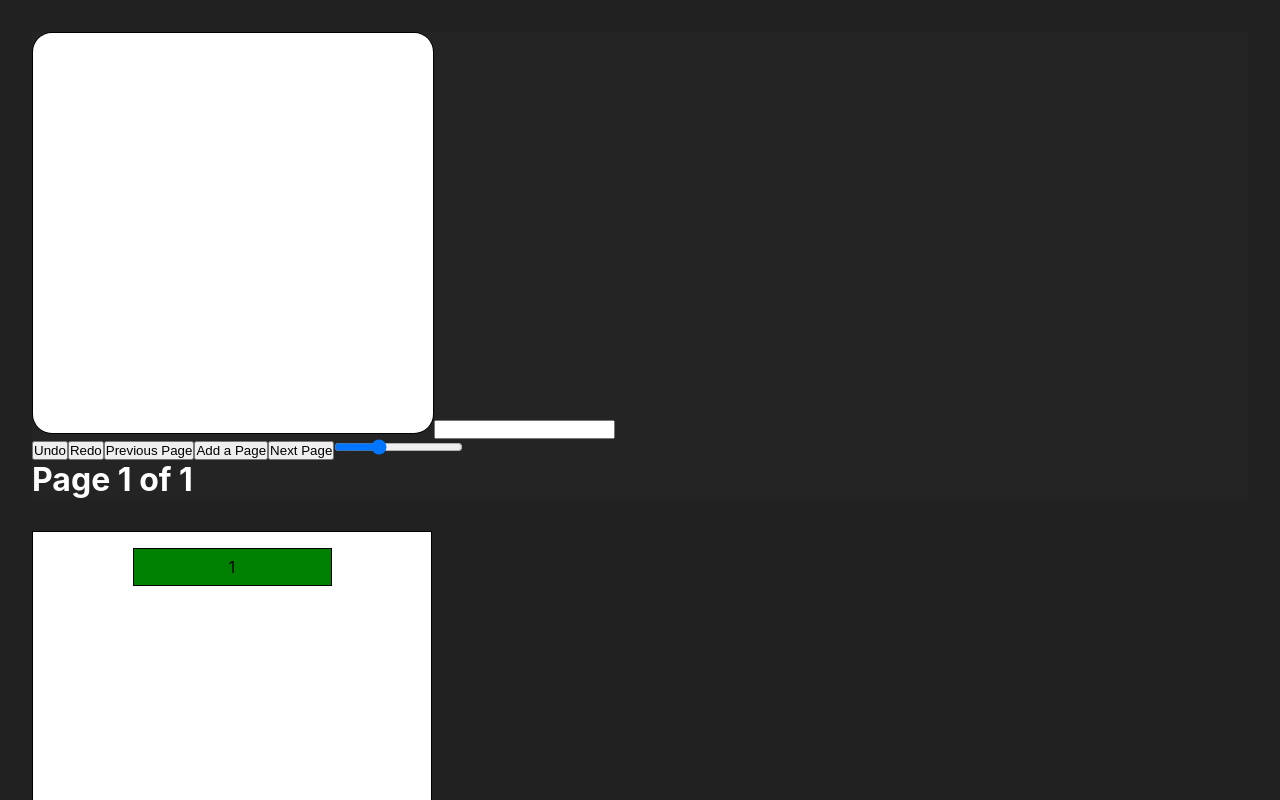
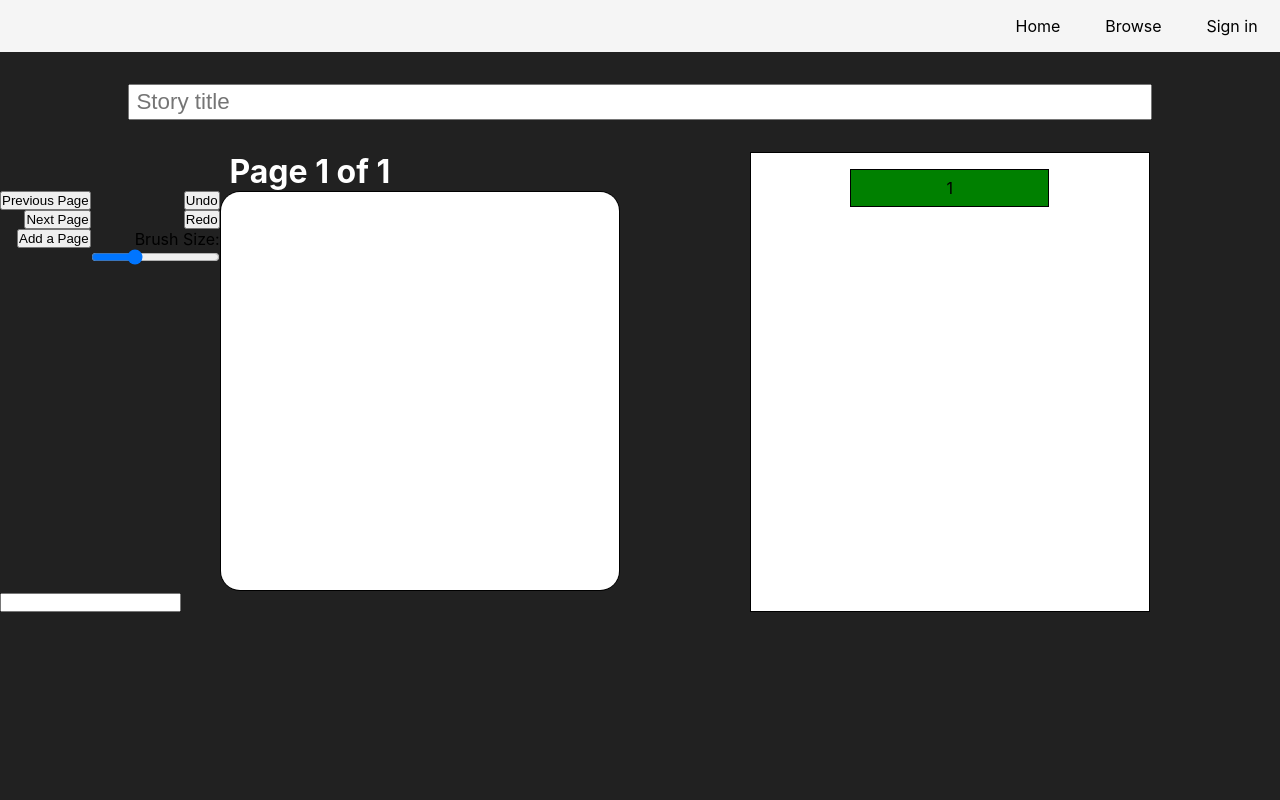
Before and after one commit to Shoozle/React-Story-Creator, a React (Create React App) app: page / in a window 1280 px wide. Shown: the top 800 px of the page. Built offline with nearby package versions, Linux system fonts and the light colour scheme.

Commit message:
generic nav added, multi toolboxes

```diff
--- /dev/null
+++ b/src/App.css
@@ -0,0 +1,10 @@
+.App {
+    display: flex;
+    justify-content: space-around;
+}
+
+@media screen and (max-width: 800px) {
+    .App {
+        flex-direction: column;
+    }
+}
--- a/src/App.js
+++ b/src/App.js
@@ -1,8 +1,13 @@
 import { createContext, useReducer, useState } from 'react';
 import Canvas from './components/Canvas/Canvas';
 import Flowchart from './components/Flowchart/Flowchart';
+import Navbar from './components/UI/Navbar/Navbar';
 
 import storyReducer from './store/story';
+
+import './App.css'
+import classes from './app.module.css';
+
 
 export const StoryContext = createContext();
 
@@ -27,15 +32,20 @@ function App() {
   const [storyState, dispatchStory] = useReducer(storyReducer, initialStoryState)
 
   return (
+    <>
+      <Navbar />
       <StoryContext.Provider
         value={{
           storyState: storyState,
-          dispatchStory: dispatchStory}}>
+          dispatchStory: dispatchStory
+        }}>
+        <input className={classes.title} placeholder="Story title" type="text" />
         <div className="App">
-          <Canvas pageNum={pageNum} onPageChange={changePageHandler}/>
-          <Flowchart pageNum={pageNum} onPageChange={changePageHandler}/>
+          <Canvas pageNum={pageNum} onPageChange={changePageHandler} />
+          <Flowchart pageNum={pageNum} onPageChange={changePageHandler} />
         </div>
       </StoryContext.Provider>
+    </>
   );
 }
 
--- /dev/null
+++ b/src/app.module.css
@@ -0,0 +1,8 @@
+.title{
+    display: block;
+    width: 80%;
+    margin: 0 auto;
+    font-size: 1.4rem;
+    margin-bottom: 2rem;
+    padding: .2rem .4rem;
+}
--- a/src/components/Canvas/Canvas.js
+++ b/src/components/Canvas/Canvas.js
@@ -11,7 +11,7 @@ const Canvas = (props) => {
     const [painting, setPainting] = useState(false);
     const storyContext = useContext(StoryContext);
     const { pages } = storyContext.storyState;
-    const {pageNum} = props;
+    const { pageNum } = props;
     const maxPages = 20;
     const [brushSize, setBrushSize] = useState(20);
 
@@ -27,7 +27,7 @@ const Canvas = (props) => {
         }
 
         const image = new Image();
-        image.src = pages[pageNum].edits[pages[pageNum].editIndex -1];
+        image.src = pages[pageNum].edits[pages[pageNum].editIndex - 1];
         image.onload = () => ctx.drawImage(image, 0, 0);
 
         if (pages[pageNum].text === undefined || null) {
@@ -70,13 +70,13 @@ const Canvas = (props) => {
 
     const undo = () => {
         if (pages[pageNum].editIndex > 1) {
-            storyContext.dispatchStory({type: 'UNDO_PAINTING', payload: { pageNum }});
+            storyContext.dispatchStory({ type: 'UNDO_PAINTING', payload: { pageNum } });
         }
     }
 
     const redo = () => {
         if (pages[pageNum].editIndex < storyContext.storyState.pages[pageNum].edits.length) {
-            storyContext.dispatchStory({type: 'REDO_PAINTING', payload: { pageNum }});
+            storyContext.dispatchStory({ type: 'REDO_PAINTING', payload: { pageNum } });
         }
     }
 
@@ -88,7 +88,7 @@ const Canvas = (props) => {
     }
 
     const nextPage = () => {
-        if (pageNum < pages.length -1) {
+        if (pageNum < pages.length - 1) {
             props.onPageChange((prevPageNum) => prevPageNum + 1)
 
         }
@@ -110,7 +110,28 @@ const Canvas = (props) => {
     }
 
     return (
-        <div className={classes.Canvas}>
+        <div>
+
+            <h1 className={classes.pageNumber}>Page {pageNum + 1} of {storyContext.storyState.pages.length}</h1>
+            <div>
+                <div className={classes.drawingArea}>
+                    <div className={classes.pageButtons}>
+                        <Toolbox
+                            onPrevPage={prevPage}
+                            onNewPage={newPage}
+                            onNextPage={nextPage}
+                            placement="bottom"
+                        />
+                    </div>
+                    <div className={classes.drawingButtons}>
+                        <Toolbox
+                            onUndo={undo}
+                            onRedo={redo}
+                            onBrushSizeChange={changeBrushSize}
+                            brushSize={brushSize}
+                            placement="side"
+                        />
+                    </div>
                     <canvas
                         width="400px" height="400px"
                         ref={canvasRef}
@@ -123,22 +144,18 @@ const Canvas = (props) => {
                         onMouseUp={endPosition}
                         onMouseLeave={endPosition}
                     />
+                </div>
+
                 <input
                     ref={textRef}
                     type="textarea"
+                    col="1"
+                    row="4"
                     onChange={onUpdateStoryText}
                 />
-            <Toolbox
-                onUndo={undo}
-                onRedo={redo}
-                onPrevPage={prevPage}
-                onNewPage={newPage}
-                onNextPage={nextPage}
-                onBrushSizeChange={changeBrushSize}
-                brushSize={brushSize}
-            />
-                <h1>Page {pageNum + 1} of {storyContext.storyState.pages.length}</h1>
             </div>
+        </div>
+
     )
 }
 
--- a/src/components/Canvas/Toolbox/Toolbox.js
+++ b/src/components/Canvas/Toolbox/Toolbox.js
@@ -1,17 +1,30 @@
+import classes from './toolbox.module.css';
 import Button from '../../UI/Button/Button';
 
 const Toolbox = (props) => {
 
     const { onUndo, onRedo, onPrevPage, onNewPage, onNextPage, brushSize, onBrushSizeChange } = props;
 
+    let showBrushSizer;
+
+    if (onBrushSizeChange) {
+        showBrushSizer = (
+            <>
+                <p>Brush Size: </p>
+                <input type="range" value={brushSize} min="1" max="60" onChange={(e) => onBrushSizeChange(e)}></input>
+        </>
+        )
+    }
+
     return (
-        <div>
-            <Button onClick={onUndo} text="Undo" />
-            <Button onClick={onRedo} text="Redo" />
-            <Button onClick={onPrevPage} text="Previous Page" />
-            <Button onClick={onNewPage} text="Add a Page" />
-            <Button onClick={onNextPage} text="Next Page" />
-            <input type="range" value={brushSize} min="1" max="60" onChange={(e) => onBrushSizeChange(e)}></input>
+        <div className={classes.Toolbox + ` ${props.placement}` }>
+            { onUndo && <Button onClick={onUndo} text="Undo" />}
+            { onRedo && <Button onClick={onRedo} text="Redo" />}
+            { onPrevPage && <Button onClick={onPrevPage} text="Previous Page" />}
+            { onNextPage && <Button onClick={onNextPage} text="Next Page" />}
+            { onNewPage && <Button onClick={onNewPage} text="Add a Page" />}
+            {showBrushSizer}
+
         </div>
     )
 }
--- a/src/components/Canvas/Toolbox/toolbox.module.css
+++ b/src/components/Canvas/Toolbox/toolbox.module.css
@@ -0,0 +1,14 @@
+.Toolbox {
+    display: flex;
+    flex-direction: column;
+    justify-content: flex-start;
+    align-items: flex-end;
+}
+
+.bottom {
+    background-color: red;
+}
+
+.side {
+    background-color: blue;
+}
--- a/src/components/Canvas/canvas.module.css
+++ b/src/components/Canvas/canvas.module.css
@@ -1,13 +1,23 @@
-.Canvas {
-    background-color: #242424;
-    margin: 2rem;
-}
-
 canvas {
     border-radius: 20px;
     border: 1px solid black;
+    width: 400px;
+    height: 400px;
 }
 
-h1 {
+.drawingArea{
+    display: flex;
+}
+
+.pageNumber {
+    align-self: flex-start;
+    justify-self: center;
+    flex-basis: 100%;
+    display: block;
     color: white;
 }
+
+.title{
+    width: 100%;
+    flex-basis: 100%;
+}
--- a/src/components/Flowchart/flowchart.module.css
+++ b/src/components/Flowchart/flowchart.module.css
@@ -1,12 +1,12 @@
 .Flowchart{
-    width: 400px;
-    height: 400px;
     background-color: white;
     border: 1px solid black;
-    margin: 2rem;
     padding-top: 1rem;
     overflow: scroll;
     padding-bottom: 1rem;
+    flex-basis: 100%;
+    max-width: 400px;
+    margin: 0 auto;
 }
 
 .box span{
@@ -33,3 +33,9 @@
 .box:last-child::after{
     display: none;
 }
+
+@media screen and (max-width: 800px) {
+    .Flowchart {
+        min-width: 400px;
+    }
+}
--- /dev/null
+++ b/src/components/UI/Navbar/Navbar.js
@@ -0,0 +1,16 @@
+import classes from './navbar.module.css'
+
+const Navbar = () => {
+
+    return (
+    <nav className={classes.Navbar}>
+        <ul>
+            <li>Home</li>
+            <li>Browse</li>
+            <li>Sign in</li>
+        </ul>
+    </nav>
+    )
+}
+
+export default Navbar;
--- /dev/null
+++ b/src/components/UI/Navbar/navbar.module.css
@@ -0,0 +1,21 @@
+.Navbar{
+    color: black;
+    background-color: whitesmoke;
+    margin-bottom: 2rem;
+}
+
+.Navbar ul {
+    display: flex;
+    list-style-type: none;
+    align-items: flex-end;
+    justify-content: flex-end;
+}
+
+.Navbar li {
+    padding: 1rem 1.4rem;
+}
+
+.Navbar li:hover{
+    background-color: grey;
+    cursor: pointer;
+}
```
Lines whose indentation alone changed are shown as unchanged.
